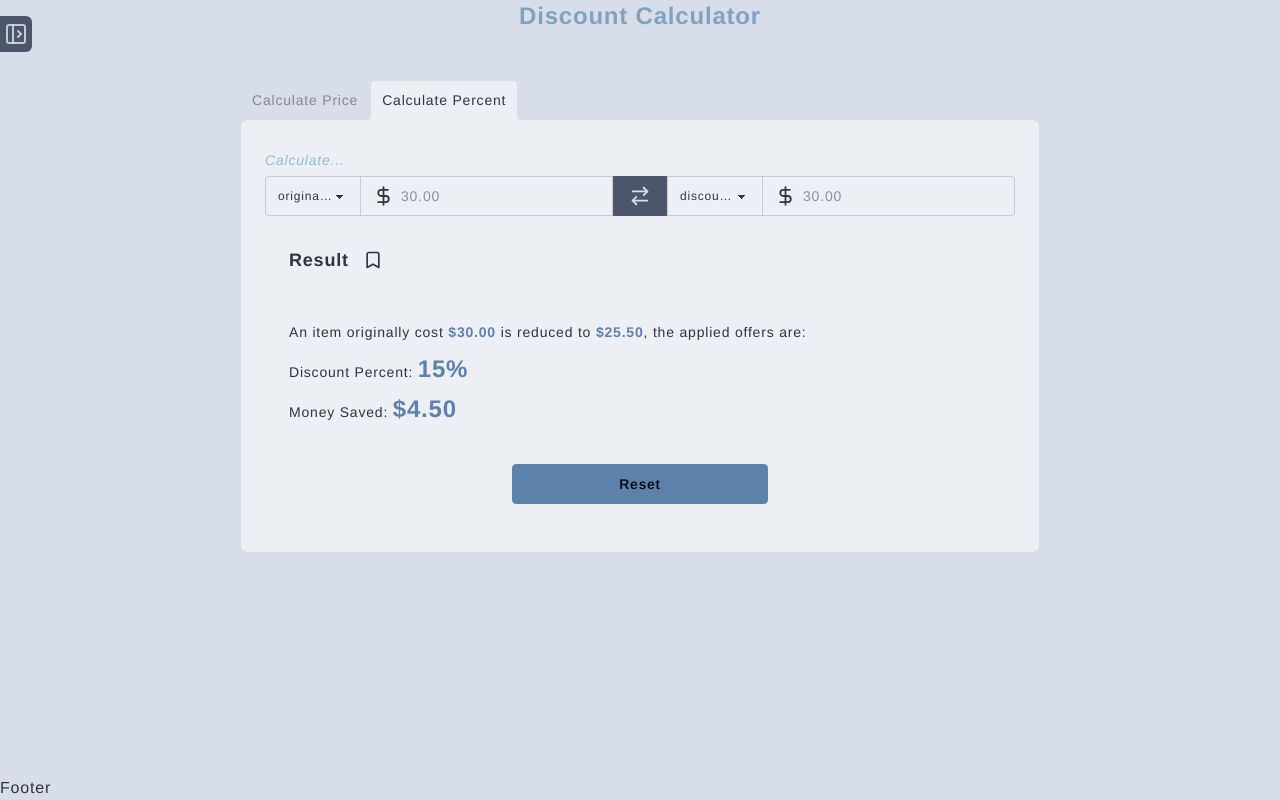
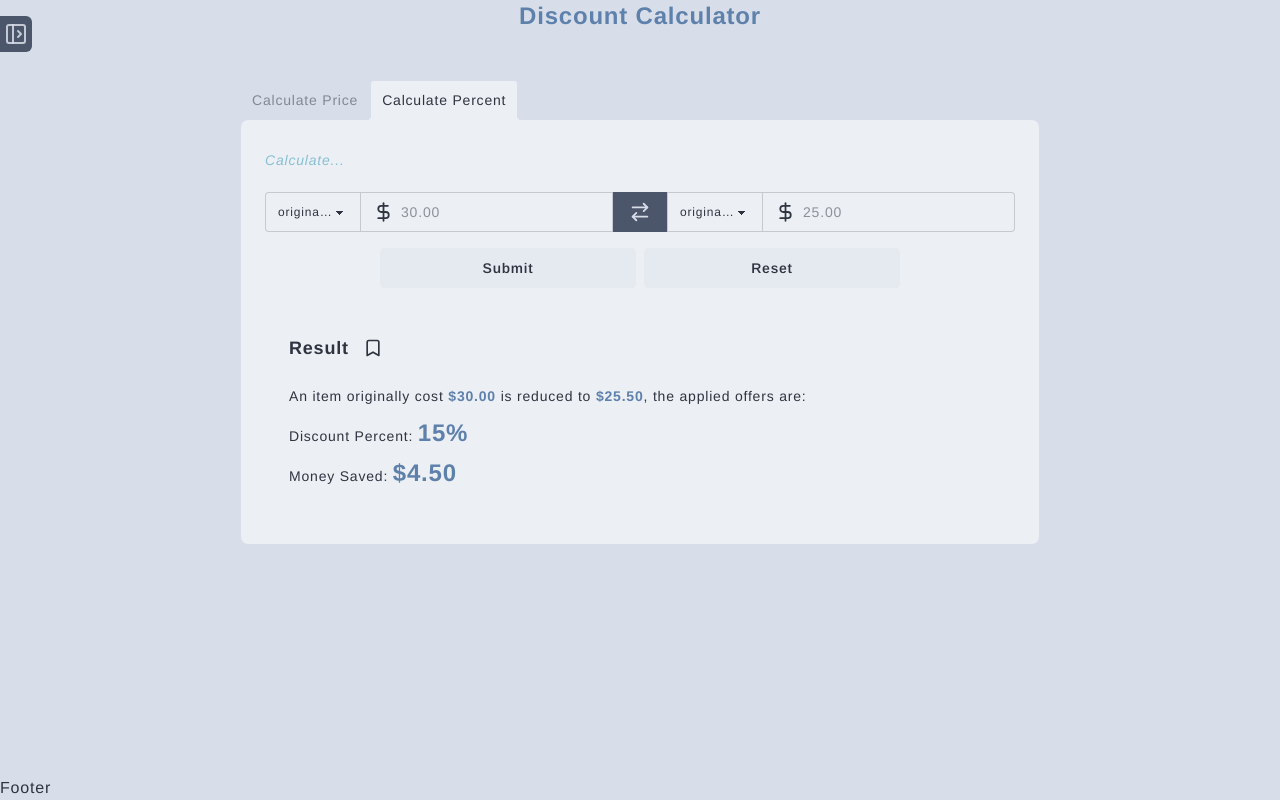
Before and after one commit to doinby/it-adds-up-app, a Next.js app: page / in a window 1280 px wide. Built offline with nearby package versions, Linux system fonts and the light colour scheme.

Commit message:
refactor Tab components

```diff
--- a/app/page.tsx
+++ b/app/page.tsx
@@ -1,44 +1,23 @@
 'use client';
 
+import { useState } from 'react';
 import Tabs from '@/components/ui/Tabs';
-import { useState } from 'react';
 import Sidebar from '@/components/Sidebar';
-import {
-	ArrowLeftToLine,
-	PanelLeftClose,
-	PanelLeftOpen,
-	SquareMenu,
-} from 'lucide-react';
-import classNames from 'classnames';
+import SidebarButton from '@/components/ui/SidebarButton';
 
 export default function HomePage() {
 	const [isSidebarClose, setSidebarClose] = useState(true);
-
-	const sidebarIcon = isSidebarClose ? (
-		<PanelLeftOpen color='oklch(89.925% 0.016 262.749 / 85%)' />
-	) : (
-		<PanelLeftClose color='oklch(89.925% 0.016 262.749 / 85%)' />
-	);
-
-	function handleSidebarClose() {
-		setSidebarClose(!isSidebarClose);
-	}
 
 	return (
 		<>
 			<div className='relative flex row-span-2 w-full'>
 				<Sidebar isClose={isSidebarClose} setIsClose={setSidebarClose} />
-				<button
-					onClick={handleSidebarClose}
-					className='bg-neutral absolute right-[-28] px-1 py-1.5 mt-4 rounded-r-md cursor-pointer'
-				>
-					{sidebarIcon}
-				</button>
+				<SidebarButton isClose={isSidebarClose} setIsClose={setSidebarClose} />
 			</div>
 
 			{/* <main className='w-[60%] mt-[10%] self-center flex flex-col gap-12'> */}
 			<main className='px-12 flex flex-col gap-12 items-center'>
-				<h1 className='text-secondary text-center text-2xl'>
+				<h1 className='text-primary text-center text-2xl'>
 					Discount Calculator
 				</h1>
 				<Tabs />
--- /dev/null
+++ b/components/ui/SidebarButton.tsx
@@ -0,0 +1,32 @@
+import { PanelLeftOpen, PanelLeftClose } from 'lucide-react';
+import React from 'react';
+
+interface SidebarButtonInterface {
+	isClose: boolean;
+	setIsClose: React.Dispatch<React.SetStateAction<boolean>>;
+}
+
+export default function SidebarButton({
+	isClose,
+	setIsClose,
+}: SidebarButtonInterface) {
+	const iconColor = 'oklch(89.925% 0.016 262.749 / 85%)';
+	const sidebarIcon = isClose ? (
+		<PanelLeftOpen color={iconColor} />
+	) : (
+		<PanelLeftClose color={iconColor} />
+	);
+
+	function handleSidebarClose() {
+		setIsClose(!isClose);
+	}
+
+	return (
+		<button
+			onClick={handleSidebarClose}
+			className='bg-neutral absolute right-[-28] px-1 py-1.5 mt-4 rounded-r-md cursor-pointer'
+		>
+			{sidebarIcon}
+		</button>
+	);
+}
--- /dev/null
+++ b/components/ui/Tab.tsx
@@ -0,0 +1,130 @@
+import { Result } from '@/types/types';
+import { ArrowRightLeft, Bookmark, DollarSign } from 'lucide-react';
+import { SubmitHandler, useForm } from 'react-hook-form';
+
+enum PriceType {
+	beforePrice = 'beforePrice',
+	afterPrice = 'afterPrice',
+}
+
+interface GetPercentForm {
+	name?: string;
+	beforePrice: string;
+	afterPrice: string;
+	optionLeft: PriceType;
+	optionRight: PriceType;
+}
+
+export default function Tab() {
+	const REGEX_FLOAT = /^[+-]?([0-9]+([.][0-9]*)?|[.][0-9]+)$/g;
+	const result = {
+		beforePrice: '30.00',
+		percent: '15',
+		afterPrice: '25.50',
+		dollarSaved: '4.50',
+	};
+
+	const { register, handleSubmit } = useForm<GetPercentForm>();
+
+	const onSubmit: SubmitHandler<GetPercentForm> = (data) => console.log(data);
+
+	return (
+		<>
+			<form
+				onSubmit={handleSubmit(onSubmit)}
+				className='grid grid-rows-[auto_1fr_auto] gap-4'
+			>
+				<p className='text-accent text-sm leading-8 italic'>Calculate...</p>
+				<div className='row-start-2 join gap-0 border-base-300'>
+					<select
+						{...register('optionLeft')}
+						className='select join-item w-24 text-xs'
+					>
+						<option value='beforePrice' aria-selected>
+							original $
+						</option>
+						<option value='afterPrice'>discounted $</option>
+					</select>
+					<label className='input join-item'>
+						<DollarSign />
+						<input
+							{...register('beforePrice', {
+								required: true,
+								maxLength: 10,
+								pattern: REGEX_FLOAT,
+							})}
+							type='text'
+							className='join-item'
+							placeholder='30.00'
+						/>
+					</label>
+					<button className='join-item btn btn-neutral w-14'>
+						<ArrowRightLeft />
+					</button>
+					<select
+						{...register('optionRight')}
+						className='select join-item w-24 text-xs'
+					>
+						<option value='beforePrice'>original $</option>
+						<option value='afterPrice' aria-selected>
+							discounted $
+						</option>
+					</select>
+					<label className='input join-item'>
+						<DollarSign />
+						<input
+							{...register('afterPrice', {
+								required: true,
+								maxLength: 10,
+								pattern: REGEX_FLOAT,
+							})}
+							type='text'
+							className='join-item'
+							placeholder='25.00'
+						/>
+					</label>
+				</div>
+
+				<div className='card-actions w-full flex justify-center'>
+					<input type='submit' className='btn btn-wide' />
+					<input type='reset' className='btn btn-wide' />
+				</div>
+
+				<div className='card'>
+					<div className='card-body flex leading-10'>
+						<div className='card-title'>
+							<h3 className=''>Result</h3>
+							<button className='btn btn-ghost btn-sm btn-circle'>
+								<Bookmark size={20} />
+							</button>
+						</div>
+						<p>
+							An item originally cost{' '}
+							<span className='text-primary font-black'>
+								${result.beforePrice}
+							</span>{' '}
+							is reduced to{' '}
+							<span className='text-primary font-black'>
+								${result.afterPrice}
+							</span>
+							, the applied offers are:
+							<br />
+							Discount Percent:{' '}
+							<span className='text-2xl text-primary font-black'>
+								{result.percent}%
+							</span>
+							<br />
+							Money Saved:{' '}
+							<span className='text-2xl text-primary font-black'>
+								${result.dollarSaved}
+							</span>
+						</p>
+						{/* <button className='self-center card-action btn btn-primary btn-wide'>
+							Reset
+						</button> */}
+					</div>
+				</div>
+			</form>
+		</>
+	);
+}
--- a/components/ui/Tab2.tsx
+++ /dev/null
@@ -1,86 +0,0 @@
-import { ArrowRightLeft, Bookmark, DollarSign } from 'lucide-react';
-import Image from 'next/image';
-import dollarArrowDown from '../../assets/dollar-arrow-down.svg';
-
-export default function Tab2() {
-	const result = {
-		beforePrice: '30.00',
-		percent: '15',
-		afterPrice: '25.50',
-		dollarSaved: '4.50',
-	};
-
-	return (
-		<>
-			<div className='grid grid-rows-[auto_1fr_auto]'>
-				<p className='text-accent text-sm leading-8 italic'>Calculate...</p>
-				<div className='row-start-2 join gap-0 border-base-300'>
-					<select className='select join-item w-24 text-xs'>
-						<option aria-selected>original $</option>
-						<option>discounted $</option>
-					</select>
-					<label className='input join-item'>
-						<DollarSign />
-						<input
-							type='text'
-							required
-							className='join-item'
-							placeholder='30.00'
-						/>
-					</label>
-					<button className='join-item btn btn-neutral w-14'>
-						<ArrowRightLeft />
-					</button>
-					<select className='select join-item w-24 text-xs'>
-						<option aria-selected>discounted $</option>
-						<option>original $</option>
-					</select>
-					<label className='input join-item'>
-						<DollarSign />
-						<input
-							type='text'
-							required
-							className='join-item'
-							placeholder='30.00'
-						/>
-					</label>
-				</div>
-
-				<div className='card'>
-					<div className='card-body flex gap-8 leading-10'>
-						<div className='card-title'>
-							<h3 className=''>Result</h3>
-							<button className='btn btn-ghost btn-sm btn-circle'>
-								<Bookmark size={20} />
-							</button>
-						</div>
-						<p>
-							An item originally cost{' '}
-							<span className='text-primary font-black'>
-								${result.beforePrice}
-							</span>{' '}
-							is reduced to{' '}
-							<span className='text-primary font-black'>
-								${result.afterPrice}
-							</span>
-							, the applied offers are:
-							<br />
-							Discount Percent:{' '}
-							<span className='text-2xl text-primary font-black'>
-								{result.percent}%
-							</span>
-							<br />
-							Money Saved:{' '}
-							<span className='text-2xl text-primary font-black'>
-								${result.dollarSaved}
-							</span>
-						</p>
-						<button className='self-center card-action btn btn-primary btn-wide'>
-							Reset
-						</button>
-					</div>
-				</div>
-			</div>
-		</>
-	);
-}
--- a/components/ui/Tabs.tsx
+++ b/components/ui/Tabs.tsx
@@ -1,13 +1,21 @@
 import { useState } from 'react';
 import { ChangeEvent } from 'react';
 import Tab1 from './Tab1';
-import Tab2 from './Tab2';
+import Tab from './Tab';
+import classNames from 'classnames';
 
 export default function Tabs() {
+	const TAB_01 = 'Calculate Price';
+	const TAB_02 = 'Calculate Percent';
+	const TAB_LABELS = ['Calculate Price', 'Calculate Percent'];
+
 	const [input, setInput] = useState('');
+	const [activeTab, setActiveTab] = useState<0 | 1>(1);
 
-	const tab1 = 'Calculate Price';
-	const tab2 = 'Calculate Percent';
+	const inputTabClass = classNames({
+		tab: true,
+		// 'tab-active'
+	});
 
 	function handleInputChange(e: ChangeEvent<HTMLInputElement>) {
 		setInput(e.target.value);
@@ -18,9 +26,9 @@ export default function Tabs() {
 			<div className='tabs tabs-lift max-w-[800px]'>
 				<input
 					type='radio'
-					name='my_tabs_3'
+					name='discount-calculator'
 					className='tab'
-					aria-label={tab1}
+					aria-label={TAB_01}
 				/>
 				<div className='tab-content bg-base-100 border-base-300 p-6'>
 					<Tab1 />
@@ -28,18 +36,17 @@ export default function Tabs() {
 
 				<input
 					type='radio'
-					name='my_tabs_3'
-					className='tab'
-					aria-label={tab2}
-					defaultChecked
+					name='discount-calculator'
+					className='tab tab-active'
+					aria-label={TAB_02}
 				/>
 				<div className='tab-content bg-base-100 border-base-300 p-6'>
-					<Tab2 />
+					<Tab />
 				</div>
 
 				{/* <input
 					type='radio'
-					name='my_tabs_3'
+					name='discount-calculator'
 					className='tab'
 					aria-label='Tab 3'
 				/>
--- a/types/types.ts
+++ b/types/types.ts
@@ -1,4 +1,4 @@
-type result = {
+export type Result = {
 	name: string;
 	beforePrice: number;
 	percent: number;
@@ -6,4 +6,4 @@ type result = {
 	dollarSaved: number;
 };
 
-type history = result[];
+type history = Result[];
--- a/utils/display.ts
+++ b/utils/display.ts
@@ -3,11 +3,6 @@ interface HideLongNumberInterface {
 	afterPrice: number;
 	dollarSaved: number;
 }
-// interface HideLongNumberInterface {
-// 	beforePrice: { beforePrice: number };
-// 	afterPrice: { afterPrice: number };
-// 	dollarSaved: { dollarSaved: number };
-// }
 
 export function hideLongNumber(object: HideLongNumberInterface) {
 	return Object.fromEntries(
```
